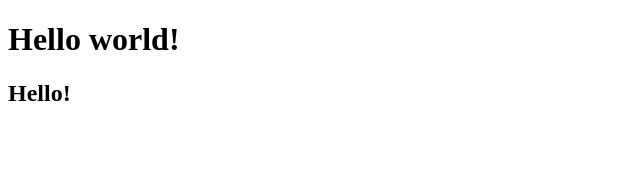
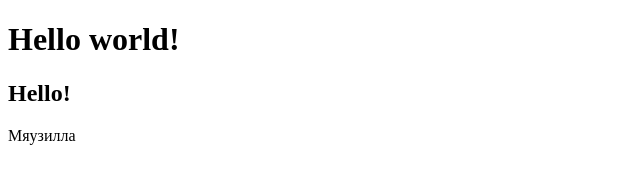
Before and after one commit to AndreiMarozau/project, a plain HTML site: page index.html in a window 1280 px wide. Shown: the full height of the page, 0-640 px from the left. Drawn offline with Linux system fonts and the light colour scheme.

Commit message:
add name MeowZilla

```diff
--- a/index.html
+++ b/index.html
@@ -8,5 +8,6 @@
 <body>
     <h1>Hello world!</h1>
     <h2>Hello!</h2>
+    <p>Мяузилла</p>
 </body>
 </html>
```
